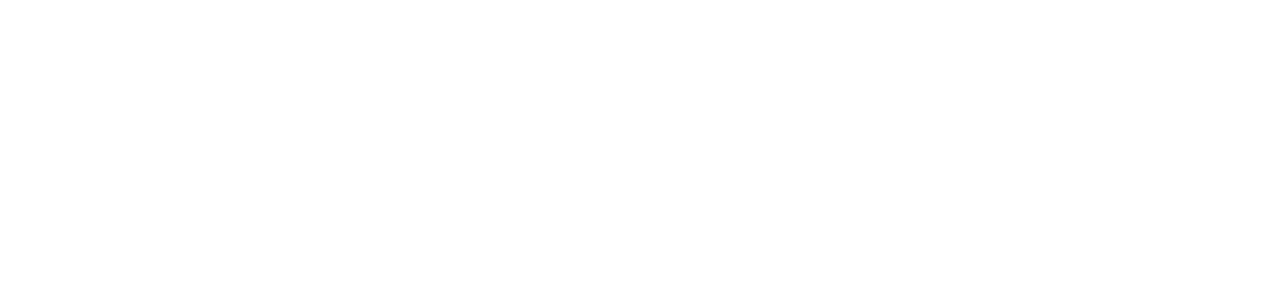
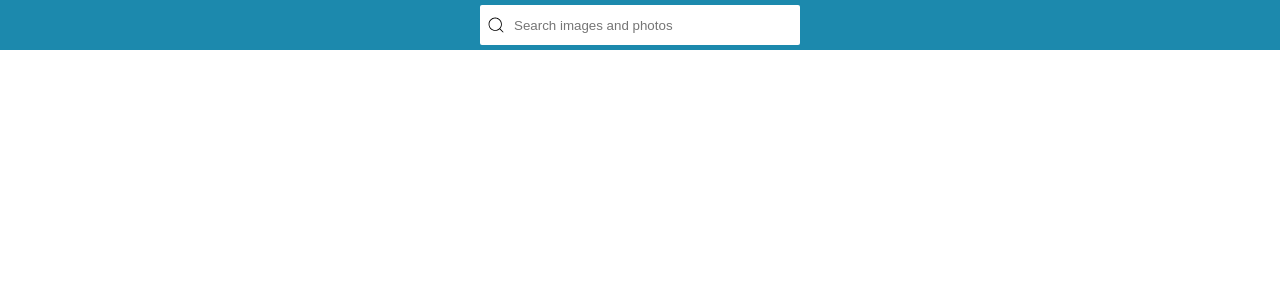
Before and after one commit to OstTomasz/goit-react-hw-04, a React (Vite) app: page / in a window 1280 px wide. Shown: the top 300 px of the page. Built offline with nearby package versions, Linux system fonts and the light colour scheme.

Commit message:
searchbar done

```diff
--- a/src/App.jsx
+++ b/src/App.jsx
@@ -1 +1,11 @@
-export const App = () => {};
+import axios from "axios";
+
+import { SearchBar } from "./components/SearchBar/SearchBar";
+
+export const App = () => {
+  return (
+    <>
+      <SearchBar />
+    </>
+  );
+};
--- a/src/components/SearchBar/SearchBar.jsx
+++ b/src/components/SearchBar/SearchBar.jsx
@@ -0,0 +1,21 @@
+import css from "./SearchBar.module.css";
+import { CiSearch } from "react-icons/ci";
+
+export const SearchBar = () => {
+  return (
+    <header className={css.header}>
+      <form className={css.form}>
+        <button className={css.button} type="submit">
+          <CiSearch size={20} />
+        </button>
+        <input
+          className={css.input}
+          type="text"
+          autoComplete="off"
+          autoFocus
+          placeholder="Search images and photos"
+        />
+      </form>
+    </header>
+  );
+};
--- a/src/components/SearchBar/SearchBar.module.css
+++ b/src/components/SearchBar/SearchBar.module.css
@@ -0,0 +1,34 @@
+.header {
+  display: flex;
+  justify-content: center;
+  align-items: center;
+
+  height: 50px;
+
+  background-color: rgb(28, 137, 173);
+}
+
+.form {
+  position: relative;
+  display: flex;
+  border-radius: 2px;
+  overflow: hidden;
+
+  width: 25%;
+  height: 80%;
+}
+
+.button {
+  display: flex;
+  justify-content: center;
+  align-items: center;
+  background-color: white;
+  border: none;
+}
+.input {
+  display: flex;
+  flex-grow: 2;
+  background-color: white;
+  border: none;
+  outline: none;
+}
--- a/src/index.css
+++ b/src/index.css
@@ -0,0 +1,4 @@
+body {
+  margin: 0;
+  padding: 0;
+}
```
